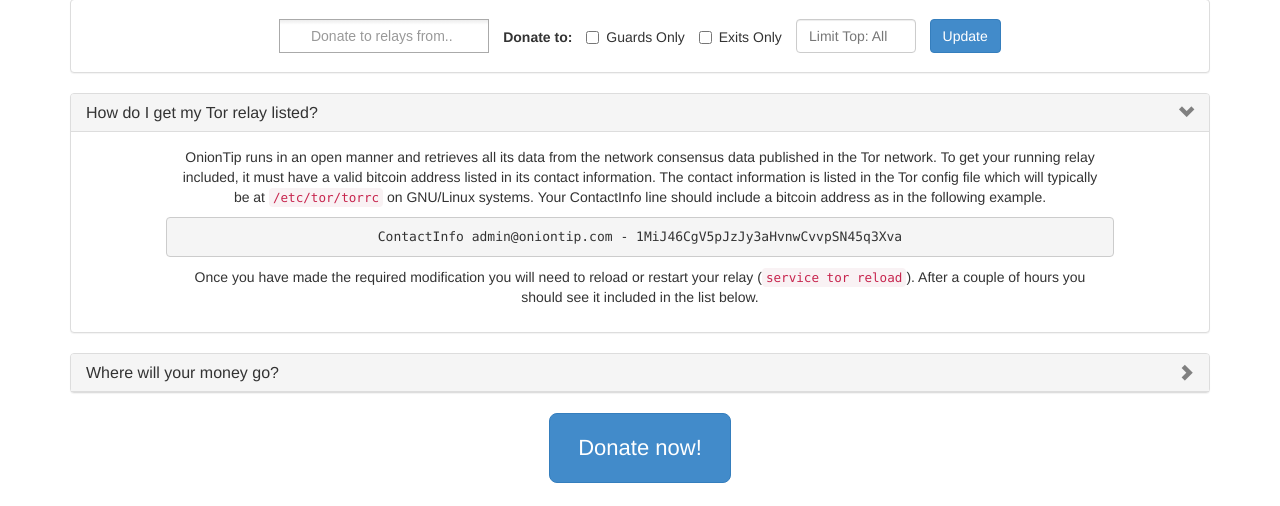
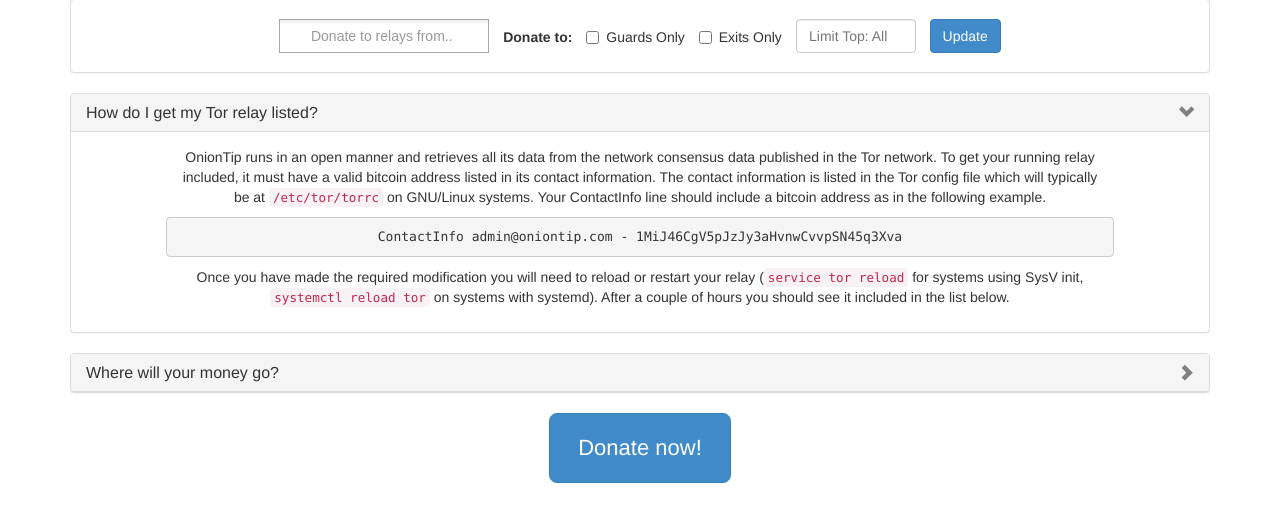
Before and after one commit to DonnchaC/oniontip, a Flask app: template oniontip/templates/home.html in a window 1280 px wide, after a click on "How do I get my Tor relay listed?". Shown: the part 229-735 px from the top of the page. Run offline with Flask 2, Linux system fonts and the light colour scheme; the template is opened without the code that fills it, so the values that code supplies are empty; parts of the project's set-up code (start-up, migrations or seed data) failed here and were passed over; some libraries are stand-ins or nearby versions.

Commit message:
templates/home: add reload instructions for systemd systems

```diff
--- a/oniontip/templates/home.html
+++ b/oniontip/templates/home.html
@@ -53,7 +53,7 @@
             <div class="row">
               <pre class="col-md-10 col-md-offset-1">ContactInfo admin@oniontip.com - 1MiJ46CgV5pJzJy3aHvnwCvvpSN45q3Xva</pre>
             </div>
-            <div class="row"><p class="col-md-10 col-md-offset-1">Once you have made the required modification you will need to reload or restart your relay (<code>service tor reload</code>). After a couple of hours you should see it included in the list below.</p></div>
+            <div class="row"><p class="col-md-10 col-md-offset-1">Once you have made the required modification you will need to reload or restart your relay (<code>service tor reload</code> for systems using SysV init, <code>systemctl reload tor</code> on systems with systemd). After a couple of hours you should see it included in the list below.</p></div>
           </div>
         </div>
       </div>
```
